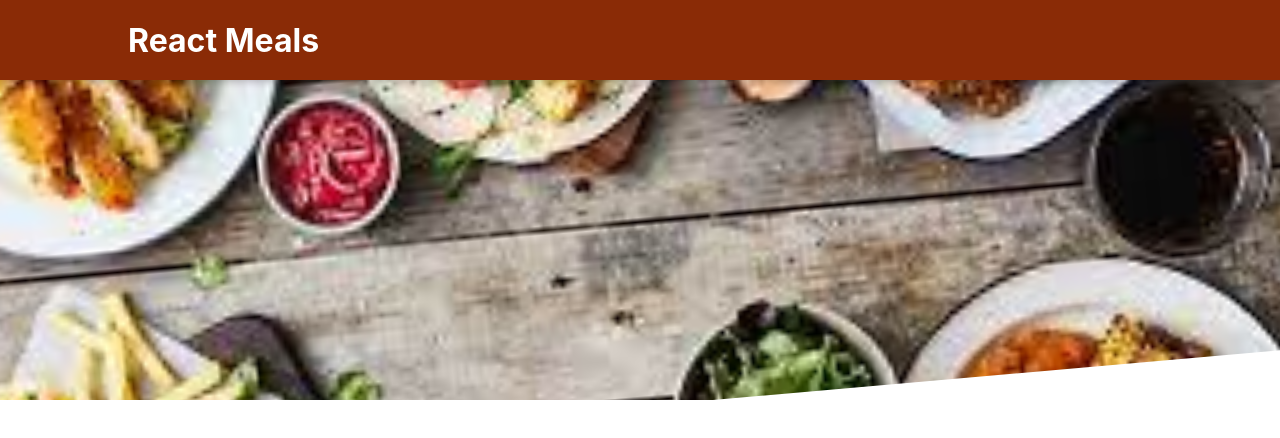
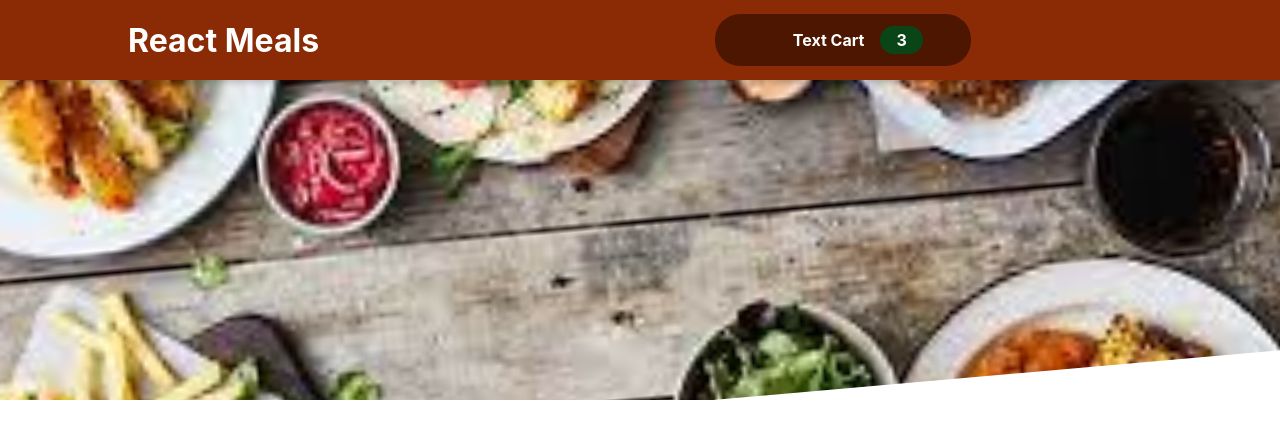
Before and after one commit to BISrat3/Food-Order-App, a React (Create React App) app: page / in a window 1280 px wide. Shown: the top 438 px of the page. Built offline with nearby package versions, Linux system fonts and the light colour scheme.

Commit message:
cart header

```diff
--- /dev/null
+++ b/src/components /Cart/CartIcon.js
@@ -0,0 +1,15 @@
+import React from 'react'
+
+export default function CartIcon() {
+  return (
+    <svg
+      xmlns='http://wwww/w3.org/2000/svg'
+      viewBox='0 0 20 20'
+      fill='currentColor'
+    >
+
+        <path d='M2 1a1 0 000 2h1.221.305 1.222a.97.997 0 00.01.04211.358 5.43-.893.8'/>
+    </svg>
+    )
+
+}
--- a/src/components /Layout/Header.js
+++ b/src/components /Layout/Header.js
@@ -1,6 +1,7 @@
 import React from 'react'
 import { Fragment } from 'react'
 
+import HeaderCartButton from './HeaderCartButton'
 import classes from './Header.module.css'
 import mealsImage from '../../assets/meals.jpeg'
 
@@ -9,6 +10,7 @@ export default function Header(props) {
     <Fragment>
         <header className={classes.header}>
             <h1>React Meals</h1>
+            <HeaderCartButton />
             <button>Cart</button>
         </header>
         <div className={classes['main-image']}>
--- /dev/null
+++ b/src/components /Layout/HeaderCartButton.js
@@ -0,0 +1,14 @@
+import React from 'react'
+import CartIcon from '../Cart/CartIcon'
+import classes from './HeaderCartButton.module.css'
+export default function HeaderCartButton() {
+  return (
+        <button className={classes.button}>
+            <span className={classes.icon}>
+                <CartIcon />
+            </span>
+            <span> Text Cart</span>
+            <span className={classes.badge}> 3</span>
+        </button>
+  )
+}
--- /dev/null
+++ b/src/components /Layout/HeaderCartButton.module.css
@@ -0,0 +1,58 @@
+.button{
+    cursor: pointer;
+    font: inherit;
+    border: none;
+    background-color: #4d1601;
+    color: white;
+    padding: 0.75rem 3rem;
+    display: flex;
+    justify-content: space-around;
+    align-items: center;
+    border-radius: 25px;
+    font-weight: bold;
+}
+
+.button:hover
+.button:active{
+    background-color: #2c0d00;
+}
+
+.icon {
+    width: 1.35rem;
+    height: 1.35rem;
+    margin-right: 0.5rem;
+}
+
+.badge{
+    background-color: #094517;
+    padding: 0.25rem 1rem;
+    border-radius: 25px;
+    margin-left: 1rem;
+    font-weight: bold;
+}
+
+.button:hover .badge,
+.button:active .badge {
+    background-color: #921220;
+}
+
+.bump{
+    animation:bump 300ms ease-out;
+}
+@keyframes bump {
+    0%{
+        transform: scale(1);
+    }
+    10% {
+        transform: scale(0.9);
+    }
+    30% {
+        transform: scale(1.1);
+    }
+    50% {
+        transform: scale(1.15);
+    }
+    100% {
+        transform: scale(1);
+    }
+}
```
